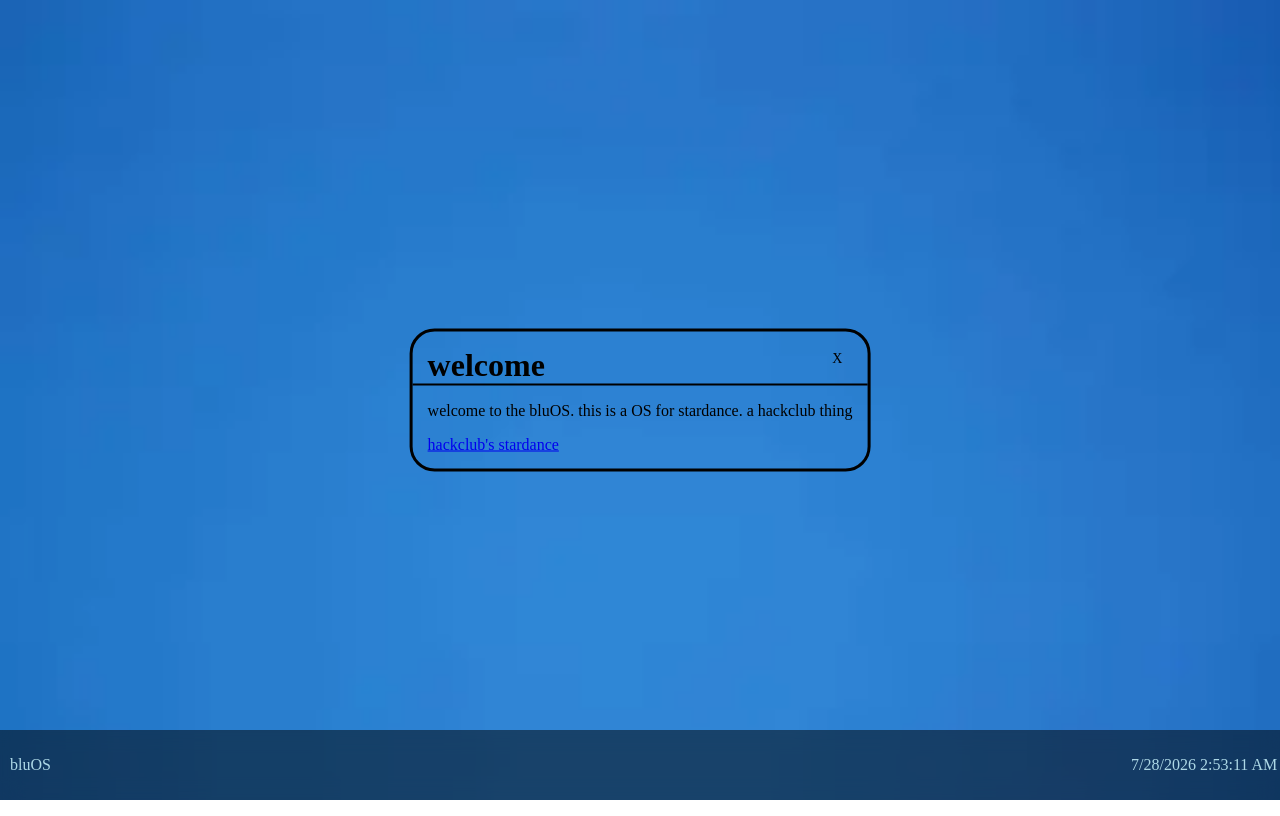
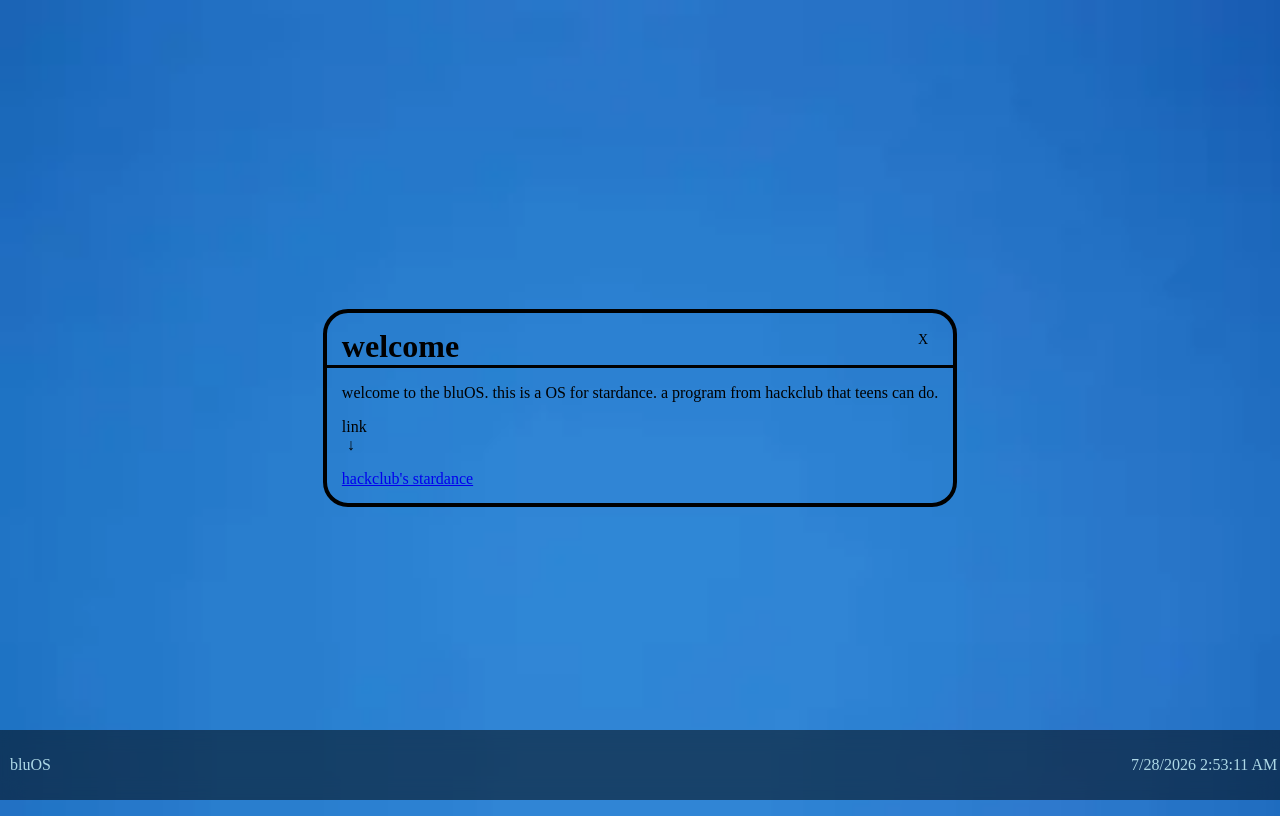
Before and after one commit to daveandbustrer/bluOS, a plain HTML site: page index.html in a window 1280 px wide. Drawn offline with Linux system fonts and the light colour scheme.

Commit message:
text changes for welcome window

```diff
--- a/index.css
+++ b/index.css
@@ -8,18 +8,20 @@
   background-size: cover;
 }
 .Root {
-  position: absolute;
-  left: 50%;
-  top: 50%;
-  z-index: 1;
-  transform: translate(-50%, -50%);
+  display: flex;
+  justify-content: center;
+  align-items: center;
+  height: 100vh;
 }
 .Window {
-  position: relative;
+  min-width: 250px;
+  max-width: 600px;
+  position: absolute;
   display: block;
-  border: solid;
+  border: 4px solid #000;
   width: fit-content;
   border-radius: 25px;
+
   padding: 15px;
 }
 .header {
@@ -30,7 +32,7 @@
   margin: 0 -15px;
   padding: 0;
   border: none; /* removes default line */
-  height: 2px; /* your custom line thickness */
+  height: 3px; /* your custom line thickness */
   background: #000;
 }
 .title {
--- a/index.html
+++ b/index.html
@@ -19,7 +19,12 @@
         </div>
         <hr class="sep" />
         <p>
-          welcome to the bluOS. this is a OS for stardance. a hackclub thing
+          welcome to the bluOS. this is a OS for stardance. a program from
+          hackclub that teens can do.
+        </p>
+        <p>
+          link<br />
+          <span style="padding-left: 5px">&#8595;</span>
         </p>
         <a href="https://stardance.hackclub.com/">hackclub's stardance</a>
       </div>
```
